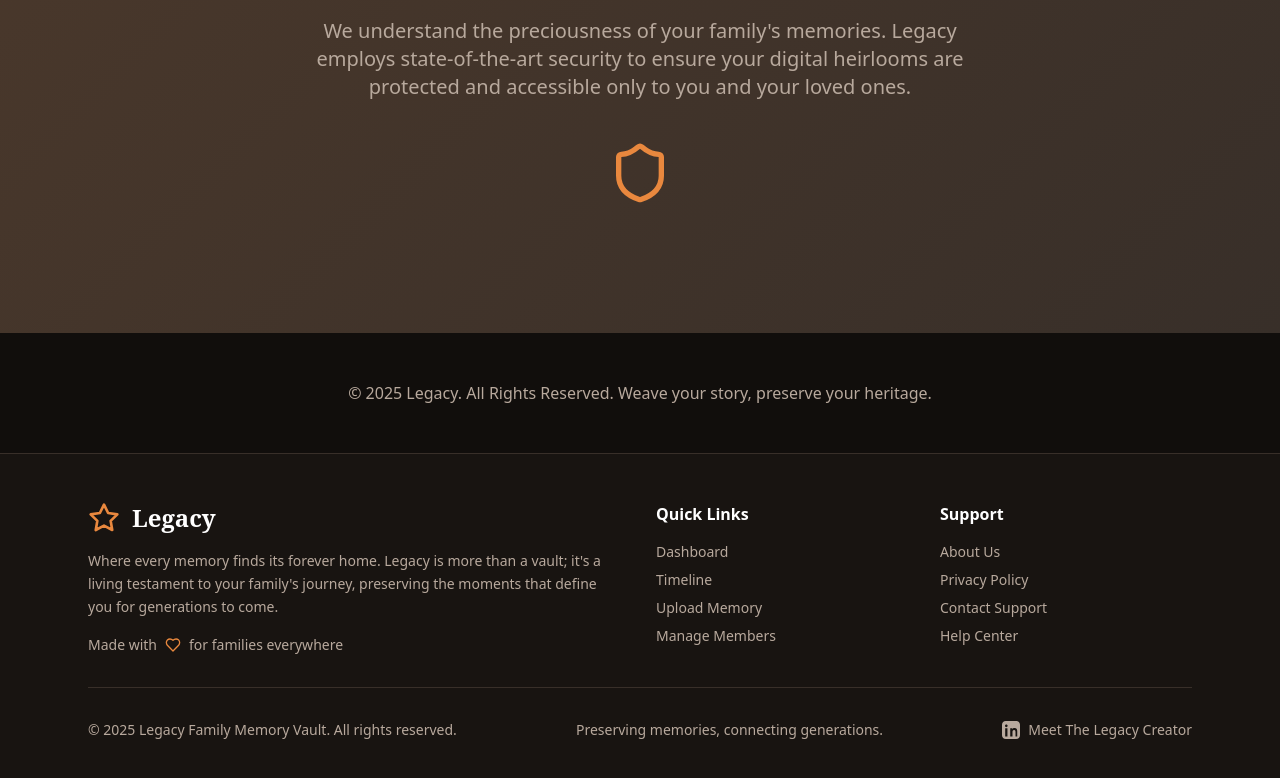
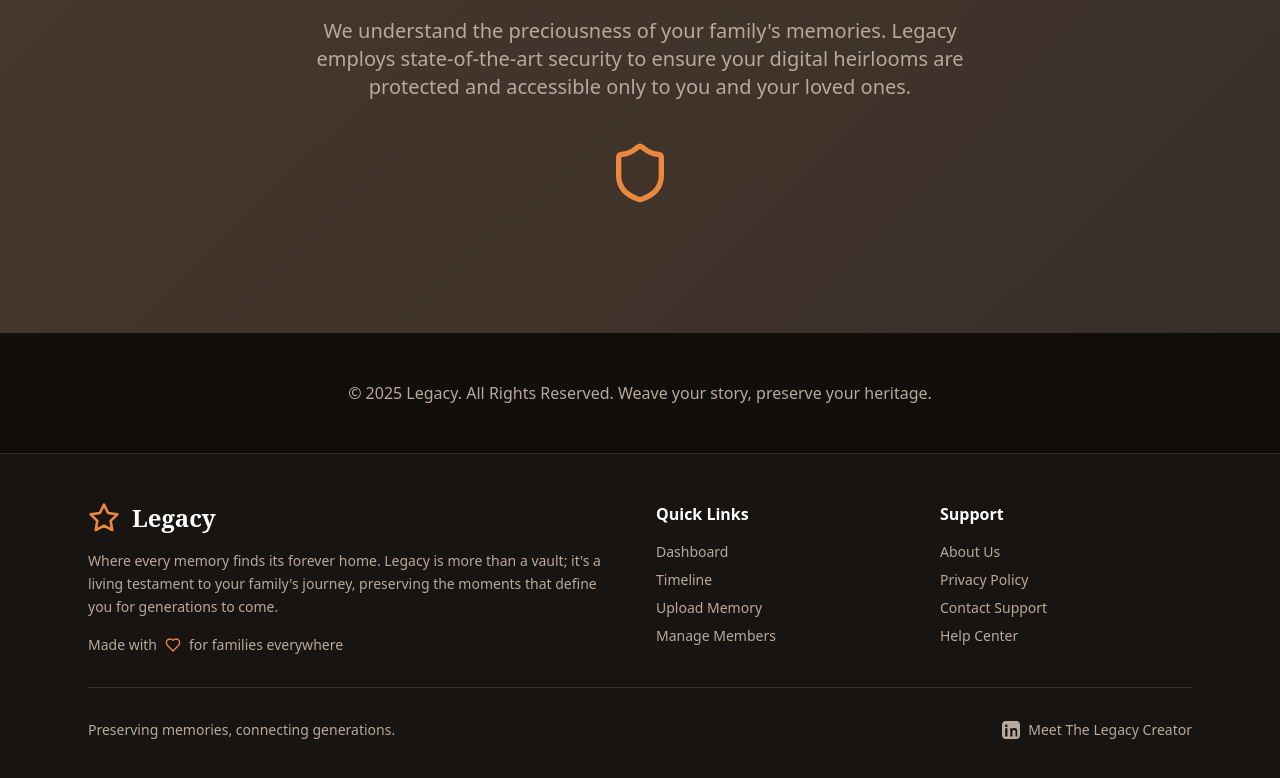
Before and after one commit to devilmaycry-w/legacy-vault, a React (Vite) app: page / in a window 1280 px wide. Shown: the part 1885-2663 px from the top of the page. Built offline with nearby package versions, Linux system fonts and the light colour scheme; no server answers; what @cloudinary/url-gen would draw is missing.

Commit message:
Update Footer.tsx

```diff
--- a/src/components/Footer.tsx
+++ b/src/components/Footer.tsx
@@ -64,9 +64,7 @@ const Footer: React.FC = () => {
 
         {/* Bottom Bar */}
         <div className="border-t border-[#382f29] mt-8 pt-8 flex flex-col sm:flex-row justify-between items-center gap-3">
-          <p className="text-[#b8a99d] text-sm">
-            © 2025 Legacy Family Memory Vault. All rights reserved.
-          </p>
+
           <p className="text-[#b8a99d] text-sm mt-2 sm:mt-0">
             Preserving memories, connecting generations.
           </p>
```
